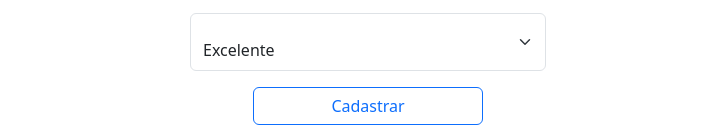
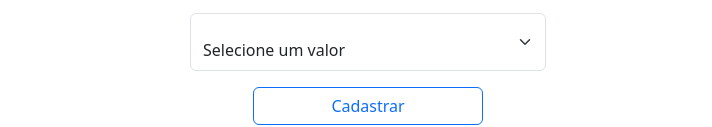
Before and after one commit to Caio1918/Meus-c-digos-em-geral, a website: page Desenvolvimento_Front_End/api_node/front/index.html in a window 1280 px wide. Shown: the part 257-384 px from the top of the page, without its empty margins (272-984 px from the left). Drawn offline with nearby package versions, Linux system fonts and the light colour scheme; no server answers.

Commit message:
Adicionando opção com valor nulo.

```diff
--- a/Desenvolvimento_Front_End/api_node/front/index.html
+++ b/Desenvolvimento_Front_End/api_node/front/index.html
@@ -48,7 +48,8 @@
 
                     <div class="col-md-8 col-lg-12">
                         <div class="form-floating mb-3">
-                            <select class="form-select" aria-label="Classificação do filme" name="" id="ClassificacaoInput">
+                            <select class="form-select" aria-label="Classificação do filme" name="" id="classificacaoInput">
+                                <option value="">Selecione um valor</option>
                                 <option value="5">Excelente</option>
                                 <option value="4">Bom</option>
                                 <option value="3">Regular</option>
```
